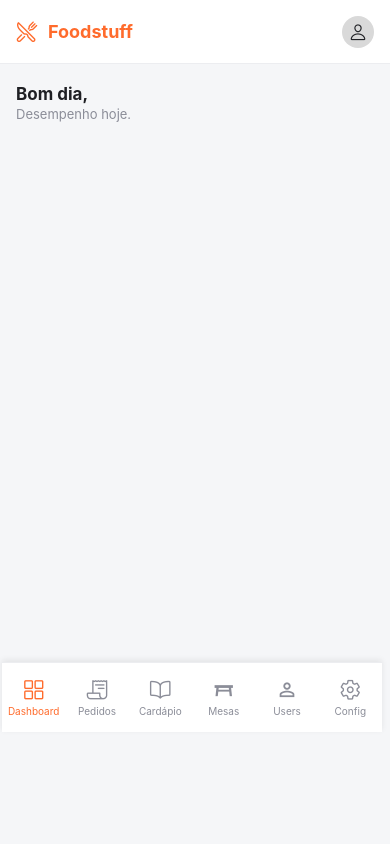
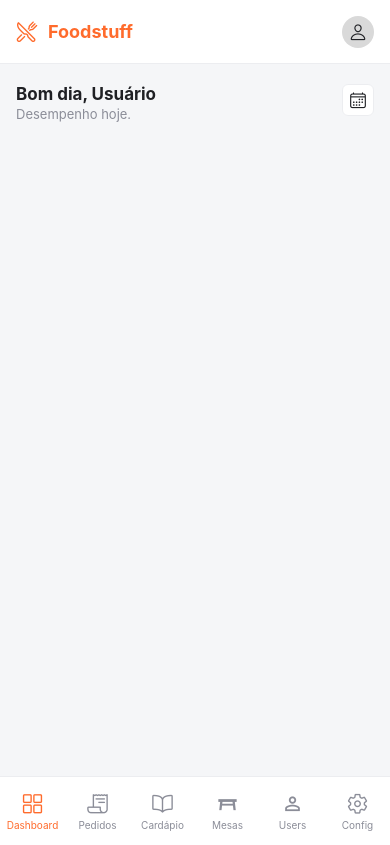
Before and after one commit to Lzz-z13/Foodstuff, a React Native app in the folder Foodstuff-Mobile/: screen /Dashboard in a window 390 px wide. Built offline with nearby package versions, Linux system fonts and the light colour scheme.

Commit message:
fix(Navbar e Header): fixing the navbar and header component when importing on other screens

```diff
--- a/Foodstuff-Mobile/src/components/header/Header.js
+++ b/Foodstuff-Mobile/src/components/header/Header.js
@@ -1,6 +1,10 @@
 import React, { useState } from "react";
-import { View, Text, TouchableOpacity, StyleSheet } from "react-native";
-import { SafeAreaView } from "react-native-safe-area-context";
+import {
+  View,
+  Text,
+  TouchableOpacity,
+  StyleSheet,
+} from "react-native";
 import { Ionicons } from "@expo/vector-icons";
 import * as SecureStore from "expo-secure-store";
 
@@ -8,7 +12,6 @@ const COLORS = {
   primary: "#FF6B2C",
   card: "#FFFFFF",
   textDark: "#1F2024",
-  textGray: "#8B8D98",
   border: "#ECEDF0",
 };
 
@@ -16,32 +19,15 @@ export default function Header({ navigation }) {
   const [menuAberto, setMenuAberto] = useState(false);
 
   async function handleLogout() {
-    try {
-      // Remove o token
     await SecureStore.deleteItemAsync("token");
-
-      // Remove os dados do usuário
     await SecureStore.deleteItemAsync("user");
 
-      console.log("Logout realizado com sucesso");
-
-      // Fecha o menu
     setMenuAberto(false);
-
-      // Volta para a tela de Login
-      navigation.reset({
-        index: 0,
-        routes: [{ name: "Login" }],
-      });
-    } catch (error) {
-      console.error("Erro ao fazer logout:", error);
-    }
+    navigation.replace("Login");
   }
 
   return (
-    <SafeAreaView style={styles.safeArea} edges={["top"]}>
     <View style={styles.header}>
-        {/* LOGO */}
       <View style={styles.headerLeft}>
         <Ionicons
           name="restaurant-outline"
@@ -52,41 +38,44 @@ export default function Header({ navigation }) {
         <Text style={styles.headerTitle}>Foodstuff</Text>
       </View>
 
-        {/* PERFIL */}
       <View style={styles.profileContainer}>
         <TouchableOpacity
           style={styles.avatar}
           activeOpacity={0.7}
-            onPress={() => setMenuAberto((prev) => !prev)}
+          onPress={() => setMenuAberto(!menuAberto)}
         >
-            <Ionicons name="person-outline" size={18} color={COLORS.textDark} />
+          <Ionicons
+            name="person-outline"
+            size={18}
+            color={COLORS.textDark}
+          />
         </TouchableOpacity>
 
-          {/* DROPDOWN */}
         {menuAberto && (
           <View style={styles.dropdown}>
             <TouchableOpacity
               style={styles.dropdownItem}
+              onPress={handleLogout}
               activeOpacity={0.7}
-                onPress={handleLogout}
             >
-                <Ionicons name="log-out-outline" size={17} color="#EF4444" />
+              <Ionicons
+                name="log-out-outline"
+                size={17}
+                color="#EF4444"
+              />
 
-                <Text style={styles.dropdownLogout}>Sair</Text>
+              <Text style={styles.dropdownLogout}>
+                Sair
+              </Text>
             </TouchableOpacity>
           </View>
         )}
       </View>
     </View>
-    </SafeAreaView>
   );
 }
 
 const styles = StyleSheet.create({
-  safeArea: {
-    backgroundColor: COLORS.card,
-  },
-
   header: {
     height: 64,
     flexDirection: "row",
@@ -112,7 +101,6 @@ const styles = StyleSheet.create({
 
   profileContainer: {
     position: "relative",
-    zIndex: 100,
   },
 
   avatar: {
@@ -128,13 +116,11 @@ const styles = StyleSheet.create({
     position: "absolute",
     top: 40,
     right: 0,
-    width: 110,
+    width: 170,
     backgroundColor: COLORS.card,
     borderRadius: 12,
     padding: 8,
-
     elevation: 8,
-
     shadowColor: "#000",
     shadowOffset: {
       width: 0,
@@ -142,16 +128,15 @@ const styles = StyleSheet.create({
     },
     shadowOpacity: 0.12,
     shadowRadius: 10,
-
-    zIndex: 999,
+    zIndex: 100,
   },
 
   dropdownItem: {
     flexDirection: "row",
     alignItems: "center",
     gap: 8,
-    paddingVertical: 8,
-    paddingHorizontal: 6,
+    paddingHorizontal: 8,
+    paddingVertical: 10,
     borderRadius: 8,
   },
 
--- a/Foodstuff-Mobile/src/components/navbar/Navbar.js
+++ b/Foodstuff-Mobile/src/components/navbar/Navbar.js
@@ -1,10 +1,12 @@
 import React from "react";
-import { View, Text, TouchableOpacity, StyleSheet } from "react-native";
 import {
-  SafeAreaView,
-  useSafeAreaInsets,
-} from "react-native-safe-area-context";
+  View,
+  Text,
+  TouchableOpacity,
+  StyleSheet,
+} from "react-native";
 import { Ionicons, MaterialCommunityIcons } from "@expo/vector-icons";
+import { useSafeAreaInsets } from "react-native-safe-area-context";
 
 const COLORS = {
   primary: "#FF6B2C",
@@ -27,7 +29,10 @@ const ROUTES = {
   Users: "Cadastro",
 };
 
-export default function Navbar({ navigation, activeTab = "Dashboard" }) {
+export default function Navbar({
+  navigation,
+  activeTab,
+}) {
   const insets = useSafeAreaInsets();
 
   function handleTabPress(tab) {
@@ -38,25 +43,40 @@ export default function Navbar({ navigation, activeTab = "Dashboard" }) {
 
   function renderIcon(icon, lib, color) {
     if (lib === "mci") {
-      return <MaterialCommunityIcons name={icon} size={22} color={color} />;
-    }
-
-    return <Ionicons name={icon} size={22} color={color} />;
+      return (
+        <MaterialCommunityIcons
+          name={icon}
+          size={22}
+          color={color}
+        />
+      );
     }
 
     return (
-    <SafeAreaView>
+      <Ionicons
+        name={icon}
+        size={22}
+        color={color}
+      />
+    );
+  }
+
+  return (
     <View
       style={[
         styles.bottomNav,
         {
-            paddingBottom: 1,
+          height: 68 + insets.bottom,
+          paddingBottom: insets.bottom,
         },
       ]}
     >
       {TABS.map(([key, icon, lib]) => {
         const active = activeTab === key;
-          const color = active ? COLORS.primary : COLORS.textGray;
+
+        const color = active
+          ? COLORS.primary
+          : COLORS.textGray;
 
         return (
           <TouchableOpacity
@@ -65,45 +85,33 @@ export default function Navbar({ navigation, activeTab = "Dashboard" }) {
             activeOpacity={0.7}
             onPress={() => handleTabPress(key)}
           >
-              <View style={styles.icon}>{renderIcon(icon, lib, color)}</View>
+            <View style={styles.icon}>
+              {renderIcon(icon, lib, color)}
+            </View>
 
-              <Text style={[styles.tabLabel, { color }]}>{key}</Text>
+            <Text
+              style={[
+                styles.tabLabel,
+                { color },
+              ]}
+            >
+              {key}
+            </Text>
           </TouchableOpacity>
         );
       })}
     </View>
-    </SafeAreaView>
   );
 }
 
 const styles = StyleSheet.create({
   bottomNav: {
-    position: "flex",
-    bottom: -540,
-    left: -14,
-    right: 0,
-
-    width:380,
-
-    minHeight: 68,
-
+    width: "100%",
     flexDirection: "row",
-    alignItems: "center",
-
     backgroundColor: COLORS.card,
-
     borderTopWidth: 1,
     borderTopColor: COLORS.border,
-
-    elevation: 10,
-
-    shadowColor: "#000",
-    shadowOffset: {
-      width: 0,
-      height: -2,
-    },
-    shadowOpacity: 0.08,
-    shadowRadius: 6,
+    elevation: 8,
   },
 
   tabItem: {
--- a/Foodstuff-Mobile/src/screens/Dashboard.js
+++ b/Foodstuff-Mobile/src/screens/Dashboard.js
@@ -2,13 +2,17 @@ import React, { useEffect, useState } from "react";
 import {
   View,
   Text,
+  StyleSheet,
+  StatusBar,
+  ScrollView,
   TouchableOpacity,
-  StyleSheet,
-  ScrollView,
 } from "react-native";
 import { SafeAreaView } from "react-native-safe-area-context";
 import { Ionicons } from "@expo/vector-icons";
 import * as SecureStore from "expo-secure-store";
+
+import Header from "../components/header/Header";
+import Navbar from "../components/navbar/Navbar";
 
 const COLORS = {
   primary: "#FF6B2C",
@@ -18,9 +22,6 @@ const COLORS = {
   textGray: "#8B8D98",
   border: "#ECEDF0",
 };
-
-import Navbar from "../components/navbar/Navbar";
-import Header from "../components/header/Header";
 
 export default function Dashboard({ navigation }) {
   const [user, setUser] = useState(null);
@@ -41,11 +42,15 @@ export default function Dashboard({ navigation }) {
     carregarUsuario();
   }, []);
 
-  const userName = user?.name;
+  const userName = user?.name || "Usuário";
 
   return (
-    <SafeAreaView style={styles.safeArea} edges={["left", "right"]}>
+    <SafeAreaView style={styles.safeArea} edges={["top"]}>
+      <StatusBar barStyle="dark-content" backgroundColor={COLORS.card} />
+
+      {/* HEADER */}
       <Header navigation={navigation} />
+
       {/* CONTEÚDO */}
       <ScrollView
         style={styles.content}
@@ -58,9 +63,19 @@ export default function Dashboard({ navigation }) {
 
             <Text style={styles.greetingSubtitle}>Desempenho hoje.</Text>
           </View>
+
+          <TouchableOpacity style={styles.calendarButton}>
+            <Ionicons
+              name="calendar-outline"
+              size={18}
+              color={COLORS.textDark}
+            />
+          </TouchableOpacity>
         </View>
-        <Navbar navigation={navigation} activeTab="Dashboard" />
       </ScrollView>
+
+      {/* FOOTER */}
+      <Navbar navigation={navigation} activeTab="Dashboard" />
     </SafeAreaView>
   );
 }
--- a/Foodstuff-Mobile/src/services/api.js
+++ b/Foodstuff-Mobile/src/services/api.js
@@ -2,7 +2,7 @@ import axios from "axios";
 import * as SecureStore from "expo-secure-store";
 
 const api = axios.create({
-  baseURL: "http://192.168.100.46:5000/api/foodstuff",
+  baseURL: "http://10.89.240.37:5000/api/foodstuff",
   headers: {
     "Content-Type": "application/json",
   },
```
Lines whose indentation alone changed are shown as unchanged.
